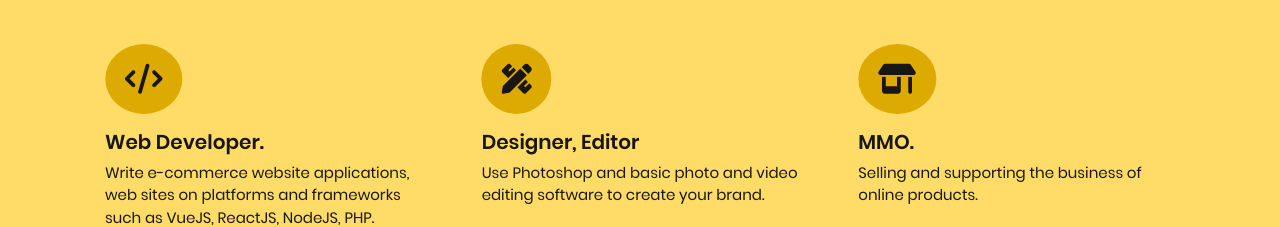
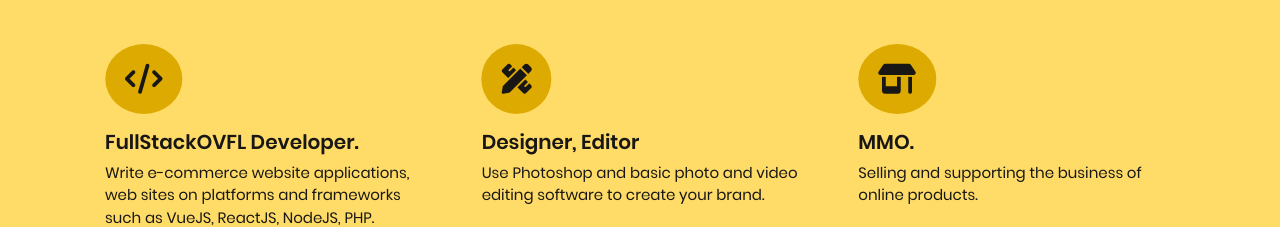
Before and after one commit to binchanhkun99/portfolio, a plain HTML site: page index.html in a window 1280 px wide. Shown: the part 1620-1847 px from the top of the page. Drawn offline with Linux system fonts and the light colour scheme.

Commit message:
Update index.html

```diff
--- a/index.html
+++ b/index.html
@@ -310,7 +310,7 @@
                   class="wrapservice keen-slider__slide text-center text-lg-left"
                 >
                 <i class="fa-solid fa-code"></i>
-                  <h3 class="mt-3 wrapservice__title">Web Developer.</h3>
+                  <h3 class="mt-3 wrapservice__title">FullStackOVFL Developer.</h3>
                   <p>
                     Write e-commerce website applications, web sites on platforms and frameworks such as VueJS, ReactJS, NodeJS, PHP.
                   </p>
```
